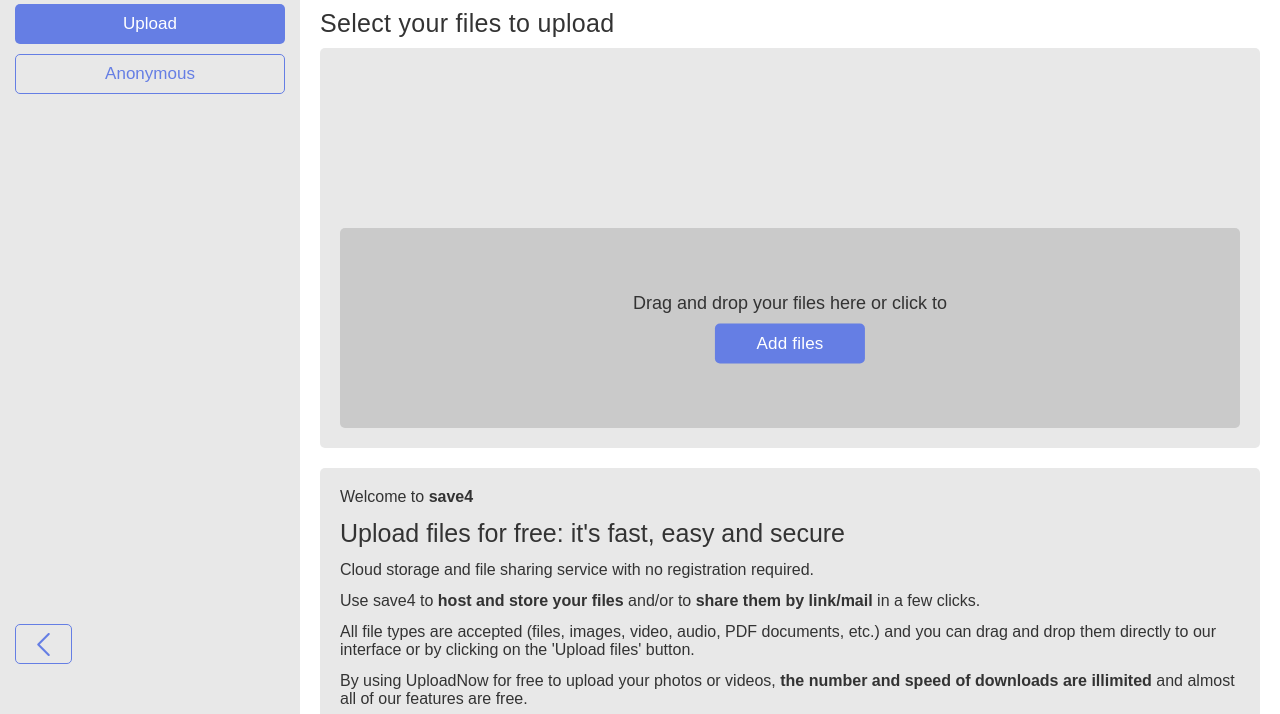
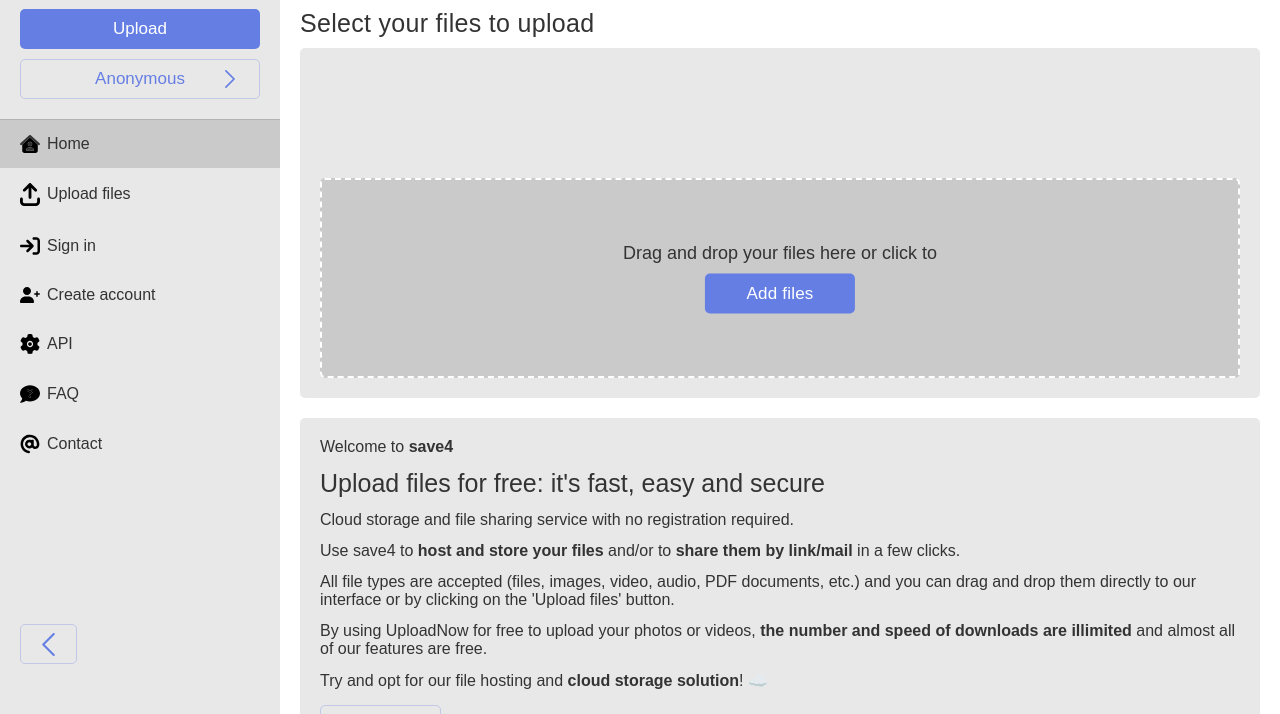
Before and after one commit to Hridoy-Patwary/transfertalk, a plain HTML site: page index.html in a window 1280 px wide. Shown: the part 86-800 px from the top of the page. Drawn offline with Linux system fonts and the light colour scheme.

Commit message:
Added all menu svg icons and improved UI animation

```diff
--- a/index.html
+++ b/index.html
@@ -21,6 +21,7 @@
     </header>
     <div class="left-menu-and-main-content">
         <div class="left-menu-bar">
+            <div class="menu-bar-top-buttons">
                 <button class="upload-btn">Upload</button>
                 <button class="user-btn">
                     <span>Anonymous</span>
@@ -28,6 +29,59 @@
                         <img src="./assets/arrow.svg" alt="arrow">
                     </span>
                 </button>
+            </div>
+            <div class="menu-bar-main">
+                <div class="expandable-user-menu">
+                    <ul class="inner-menu">
+                        <li>
+                            <img src="./assets/menu-icons/guest-pr.svg" alt="icon">
+                            <span>My guest profile</span>
+                        </li>
+                        <li>
+                            <img src="./assets/menu-icons/my-files.svg" alt="icon">
+                            <span>My files</span>
+                        </li>
+                        <li>
+                            <img src="./assets/menu-icons/favorite.svg" alt="icon">
+                            <span>My favorites</span>
+                        </li>
+                        <li>
+                            <img src="./assets/menu-icons/trash.svg" alt="icon">
+                            <span>Trash</span>
+                        </li>
+                    </ul>
+                </div>
+                <ul class="menu-container">
+                    <li class="active">
+                        <img src="./assets/menu-icons/home.svg" alt="icon">
+                        <span>Home</span>
+                    </li>
+                    <li>
+                        <img src="./assets/menu-icons/upload.svg" alt="icon">
+                        <span>Upload files</span>
+                    </li>
+                    <li>
+                        <img src="./assets/menu-icons/signin.svg" alt="icon">
+                        <span>Sign in</span>
+                    </li>
+                    <li>
+                        <img src="./assets/menu-icons/create-acc.svg" alt="icon">
+                        <span>Create account</span>
+                    </li>
+                    <li>
+                        <img src="./assets/menu-icons/api.svg" alt="icon">
+                        <span>API</span>
+                    </li>
+                    <li>
+                        <img src="./assets/menu-icons/faq.svg" alt="icon">
+                        <span>FAQ</span>
+                    </li>
+                    <li>
+                        <img src="./assets/menu-icons/contact.svg" alt="icon">
+                        <span>Contact</span>
+                    </li>
+                </ul>
+            </div>
             <button class="handle-left-menu">
                 <img src="./assets/arrow.svg" alt="arrow" width="23">
             </button>
--- a/src/css/default.css
+++ b/src/css/default.css
@@ -121,17 +121,20 @@
 }
 
 .left-menu-bar{
-    width: 300px;
+    width: 280px;
     height: calc(100vh - 75px);
     background: var(--boxBg);
     position: relative;
     transition: .2s ease-in-out;
-    padding: 15px;
 }
 
 .left-menu-bar.minimize{
     width: 100px;
     overflow: hidden;
+}
+
+.left-menu-bar .menu-bar-top-buttons{
+    padding: 20px;
 }
 
 .left-menu-bar .upload-btn, .left-menu-bar .user-btn{
@@ -158,7 +161,7 @@
     transform: translateY(0);
     margin-top: 10px;
     background: none;
-    border: 1px solid var(--primaryColor);
+    border: 1px solid var(--primaryHoverColor);
     color: var(--primaryColor);
     position: relative;
 }
@@ -169,15 +172,18 @@
 
 .left-menu-bar .user-btn .arrow-icon{
     position: absolute;
-    left: 50%;
+    right: 20px;
     top: 50%;
-    transform: translate(-50%, -50%) rotate(90deg);
+    transform: translateY(-50%);
     display: flex;
     align-items: center;
     justify-content: center;
-    opacity: 0;
     pointer-events: none;
     transition: 150ms ease-in-out;
+}
+
+.left-menu-bar.expand-user-menu .user-btn .arrow-icon{
+    transform: translateY(-50%) rotate(90deg);
 }
 
 .left-menu-bar.minimize .upload-btn{
@@ -185,7 +191,15 @@
 }
 
 .left-menu-bar .user-btn .arrow-icon img{
-    width: 27px;
+    width: 18px;
+}
+
+.left-menu-bar.minimize .arrow-icon{
+    right: 15px;
+}
+
+.left-menu-bar.minimize .arrow-icon img{
+    width: 25px;
 }
 
 .left-menu-bar.minimize .user-btn{
@@ -205,14 +219,63 @@
     opacity: 1;
 }
 
+/* ---------------- left menu bar main ---------------- */
+
+.left-menu-bar .menu-bar-main .expandable-user-menu{
+    border-bottom: 1px solid #7f7f7f81;
+    height: 0px;
+    overflow: hidden;
+    transition: 200ms ease-in-out;
+}
+
+.left-menu-bar .menu-bar-main ul{
+    list-style: none;
+}
+
+.left-menu-bar .menu-bar-main ul li{
+    padding: 15px 20px;
+    cursor: pointer;
+    display: flex;
+    align-items: center;
+    overflow: hidden;
+    gap: 7px;
+    transition: 200ms ease-in-out;
+}
+
+.left-menu-bar .menu-bar-main ul li span{
+    transition: 100ms ease-in-out;
+}
+
+.left-menu-bar.minimize .menu-bar-main ul li span{
+    opacity: 0;
+}
+
+.left-menu-bar .menu-bar-main ul li img{
+    width: 20px;
+    vertical-align: middle;
+    transform: translateX(0);
+    transition: 150ms ease-in-out;
+}
+
+.left-menu-bar.minimize .menu-bar-main ul li img{
+    width: 25px;
+    transform: translateX(15px);
+}
+
+.left-menu-bar .menu-bar-main ul li:hover, .left-menu-bar .menu-bar-main ul li.active{
+    background: var(--innerBoxBg);
+}
+
+/* ---------------- end left menu bar main ---------------- */
+
 .left-menu-bar .handle-left-menu{
     position: absolute;
     bottom: 50px;
-    left: 15px;
+    left: 20px;
     height: 40px;
     padding: 0 16px;
     background: none;
-    border: 1px solid var(--primaryColor);
+    border: 1px solid var(--primaryHoverColor);
     border-radius: 5px;
     font-size: 16px;
     display: flex;
@@ -248,6 +311,24 @@
     padding: 20px;
 }
 
+.main-content-area .scroll::-webkit-scrollbar {
+    width: 8px;
+}
+
+.main-content-area .scroll::-webkit-scrollbar-track {
+    box-shadow: inset 0 0 5px var(--boxBg);
+    border-radius: 10px;
+}
+
+.main-content-area .scroll::-webkit-scrollbar-thumb {
+    background: var(--innerBoxBg);
+    border-radius: 10px;
+}
+
+.main-content-area .scroll::-webkit-scrollbar-thumb:hover {
+    background: var(--primaryColor);
+}
+
 .main-content-area .upload-area-title{
     font-size: 25px;
     font-weight: 300;
@@ -255,7 +336,7 @@
 }
 
 .main-content-area .select-upload-box .upload-box-inner, .main-content-area .welcome-box{
-    height: 400px;
+    height: 350px;
     background: var(--boxBg);
     margin-bottom: 20px;
     padding: 20px;
@@ -272,6 +353,7 @@
     height: 200px;
     position: relative;
     border-radius: inherit;
+    border: 2px dashed var(--mainBgColor);
 }
 
 .main-content-area .drag-and-drop-area .content{
--- a/src/js/global.js
+++ b/src/js/global.js
@@ -3,6 +3,8 @@
 const changeTheme = document.querySelector('.change-theme');
 
 const leftMenu = document.querySelector('.left-menu-bar');
+const expandableUserMenu = leftMenu.querySelector('.expandable-user-menu');
+const innerMenu = expandableUserMenu.querySelector('.inner-menu');
 const handleLeftMenu = document.querySelector('.handle-left-menu');
 const userBtn = leftMenu.querySelector('.user-btn');
 const themeIcon = changeTheme.querySelector('img');
@@ -31,6 +33,14 @@
     storeInLocal('theme', documentElm.dataset.theme)
 });
 
+userBtn.addEventListener('click', () => {
+    leftMenu.classList.toggle('expand-user-menu');
+    const innerMenuBoundingRect = innerMenu.getBoundingClientRect();
+
+    if(leftMenu.classList.contains('expand-user-menu')){
+        expandableUserMenu.style.height = innerMenuBoundingRect.height + 'px';
+    }else expandableUserMenu.style = '';
+});
 
 handleLeftMenu.addEventListener('click', () => {
     userBtn.classList.toggle('hide');
```
Also changed, not shown: assets/menu-icons/api.svg (added), assets/menu-icons/contact.svg (added), assets/menu-icons/create-acc.svg (added), assets/menu-icons/faq.svg (added), assets/menu-icons/favorite.svg (added), assets/menu-icons/guest-pr.svg (added), assets/menu-icons/home.svg (added), assets/menu-icons/my-files.svg (added), assets/menu-icons/signin.svg (added), assets/menu-icons/trash.svg (added), assets/menu-icons/upload.svg (added). Lines whose indentation alone changed are shown as unchanged.
